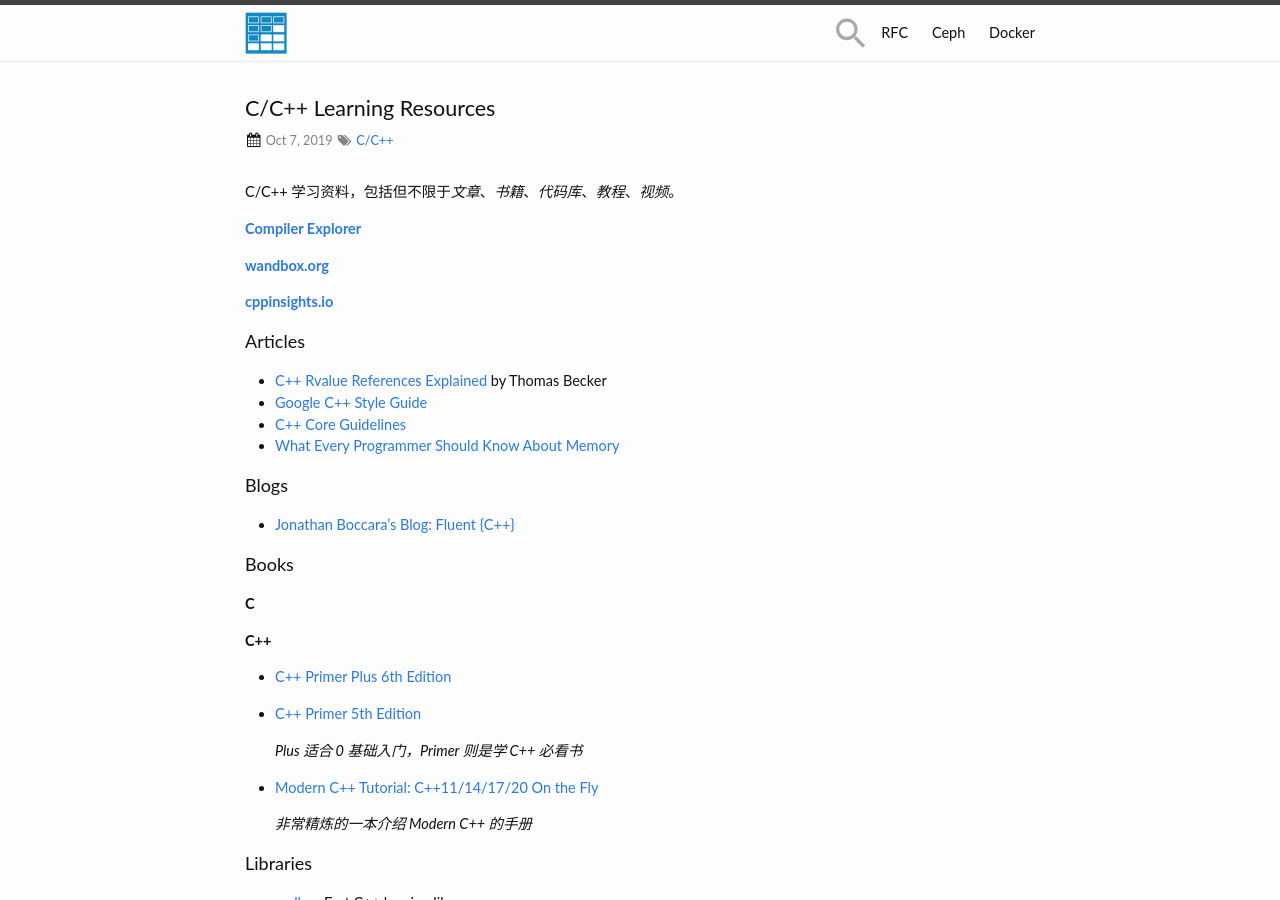
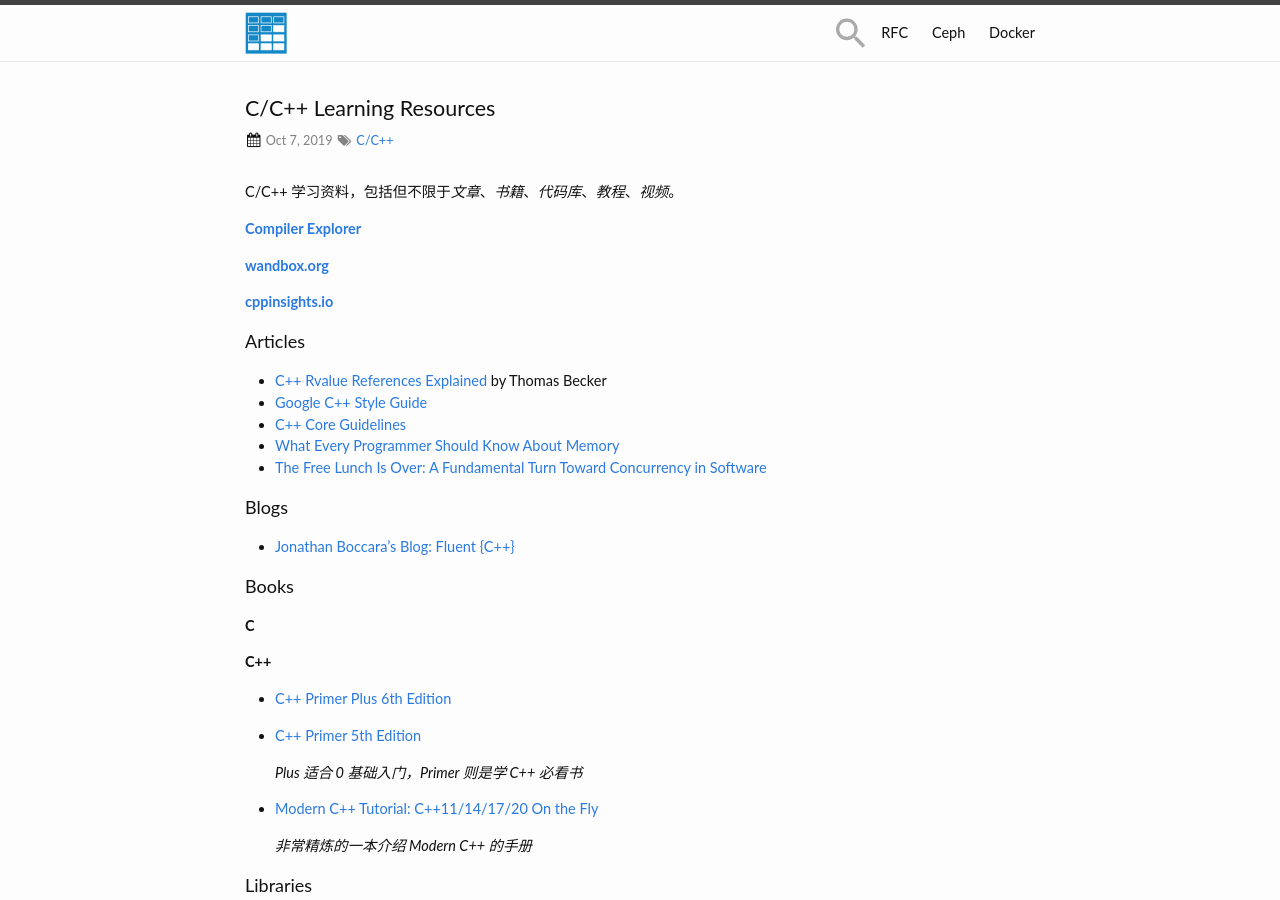
Before and after one commit to zhjwpku/zhjwpku.github.io, a Jekyll site: the page built from _posts/2019-10-07-cpp-learning-resources.md, in a window 1280 px wide and 900 px high. Built offline with Jekyll 4.4.1, drawn with Linux system fonts in a browser that asks for light colours; comment, search, counter and statistics services are not loaded.

Commit message:
The Free Lunch Is Over: A Fundamental Turn Toward Concurrency in Software
Signed-off-by: Zhao Junwang <zhjwpku@gmail.com>

```diff
--- a/_posts/2019-10-07-cpp-learning-resources.md
+++ b/_posts/2019-10-07-cpp-learning-resources.md
@@ -20,6 +20,7 @@
 - [Google C++ Style Guide][cppstyleguide]
 - [C++ Core Guidelines][cppcoreguidelines]
 - [What Every Programmer Should Know About Memory][cpumemory]
+- [The Free Lunch Is Over: A Fundamental Turn Toward Concurrency in Software][freelunchover]
 
 <h4>Blogs</h4>
 
```
Also changed, not shown: other parts of _posts/2019-10-07-cpp-learning-resources.md (+1 -0 lines).
